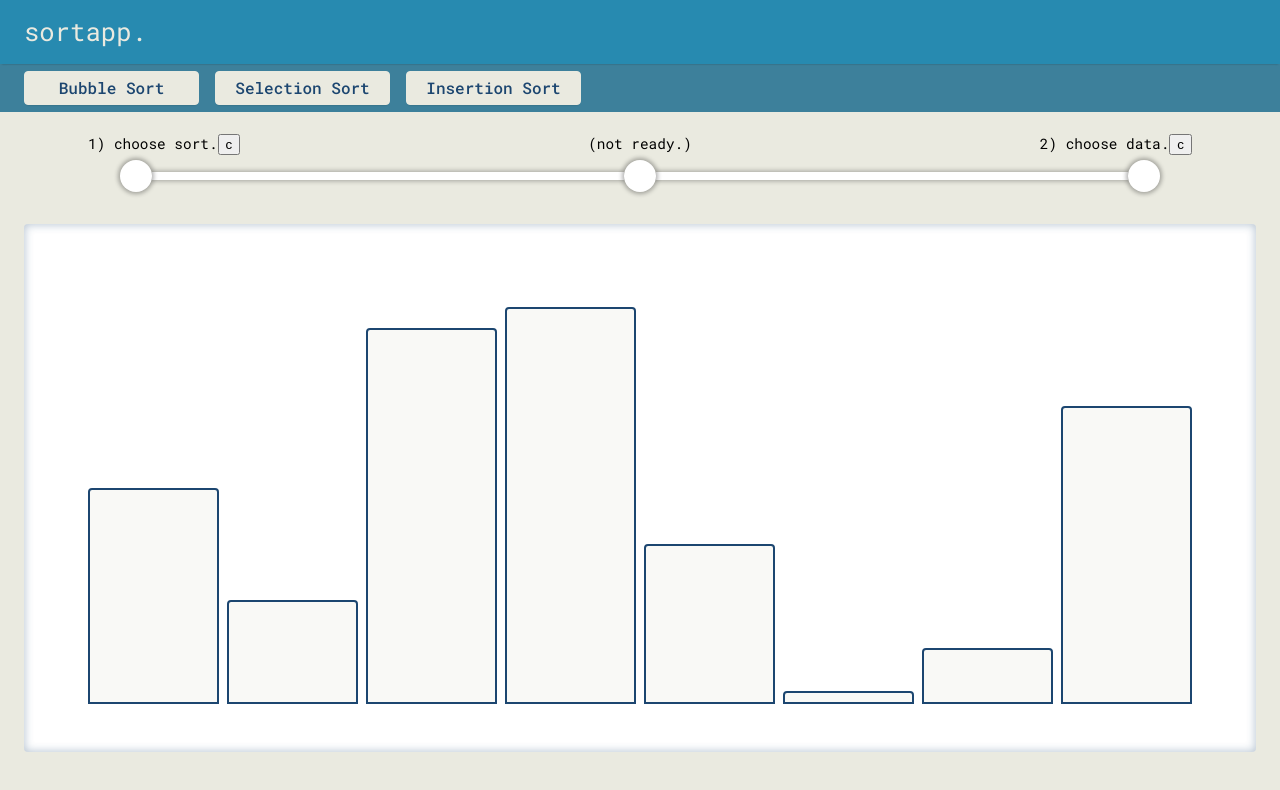
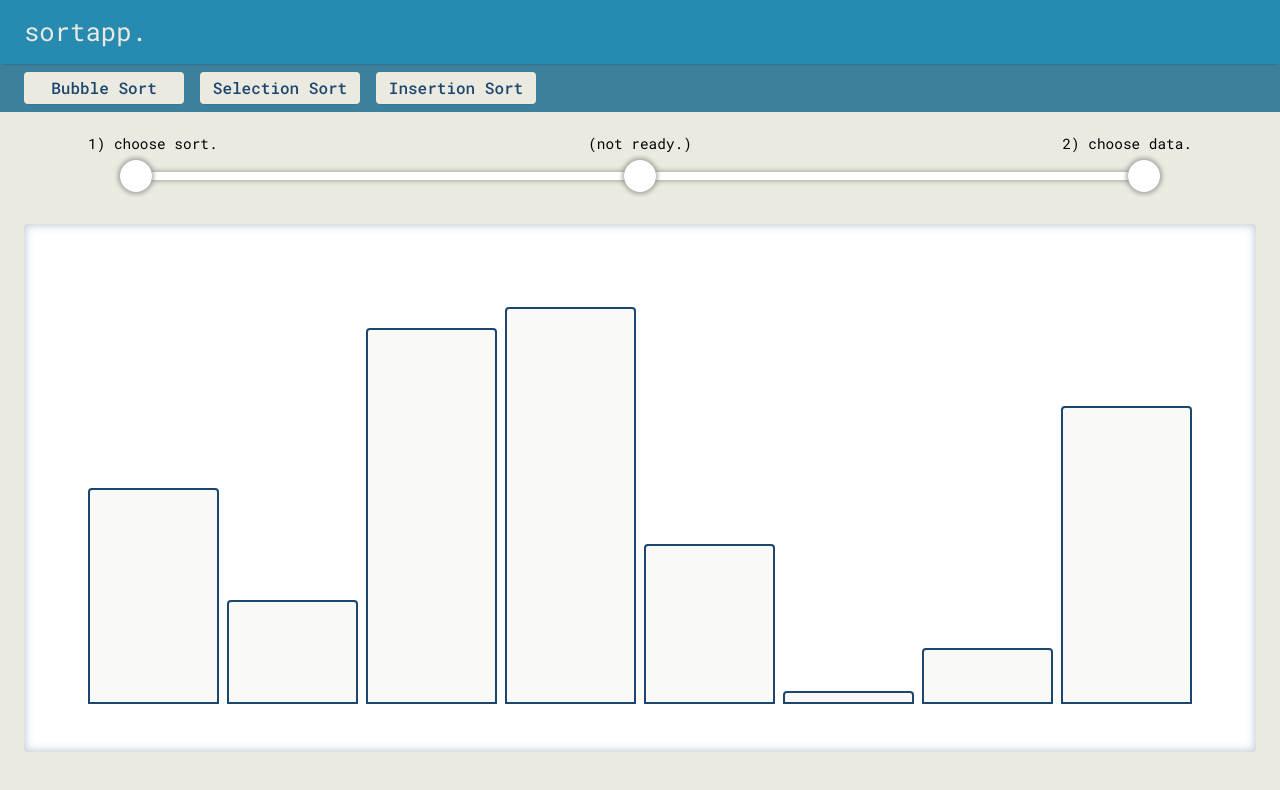
Before and after one commit to kyle4real/Sorting-Visualizer, a React (Create React App) app in the folder client/: page / in a window 1280 px wide. Shown: the top 790 px of the page. Built offline with nearby package versions, Linux system fonts and the light colour scheme.

Commit message:
Button style changes.

```diff
--- a/client/src/components/Sorting/SetupProgress/SetupProgress.js
+++ b/client/src/components/Sorting/SetupProgress/SetupProgress.js
@@ -12,24 +12,12 @@ const SetupProgress = ({ sortSelection }) => {
         else setChooseSort(true);
     }, [sortSelection]);
 
-    const handleChooseSort = () => {
-        setChooseSort((p) => !p);
-    };
-
-    const handleChooseData = () => {
-        setChooseData((p) => !p);
-    };
-
     return (
         <div className={styles["setupProgress-container"]}>
             <div className={styles["progress-titles"]}>
-                <p>
-                    1) choose sort.<button onClick={handleChooseSort}>c</button>
-                </p>
+                <p>1) choose sort.</p>
                 <p>{chooseData && chooseSort ? `ready.` : `(not ready.)`}</p>
-                <p>
-                    2) choose data.<button onClick={handleChooseData}>c</button>
-                </p>
+                <p>2) choose data.</p>
             </div>
 
             <div className={styles["setupProgress"]}>
--- a/client/src/components/UI/Button/Button.module.scss
+++ b/client/src/components/UI/Button/Button.module.scss
@@ -4,17 +4,17 @@ $buttonBG: $white;
 $buttonColor: $secondary;
 
 .button {
-    padding: 0.5rem 0;
+    padding: 0.4rem 0;
     font: inherit;
     background: $buttonBG;
-    border: 1px solid $buttonBG;
+    border: 2px solid $buttonBG;
     border-radius: 4px;
     box-shadow: 0 2px 2px -2px rgba(0, 0, 0, 0.3);
     cursor: pointer;
     transition: background 0.3s ease, color 0.3s ease;
     color: $buttonColor;
     font-weight: 500;
-    min-width: 175px;
+    min-width: 160px;
 
     &:active {
         border-color: transparent;
@@ -28,8 +28,7 @@ $buttonColor: $secondary;
     }
 
     &.active {
-        border-color: $secondary;
-        padding: 0.4rem 0;
+        // padding: 0.4rem 0;
         background: rgba($secondary, 0.7);
         color: $white;
     }
```
